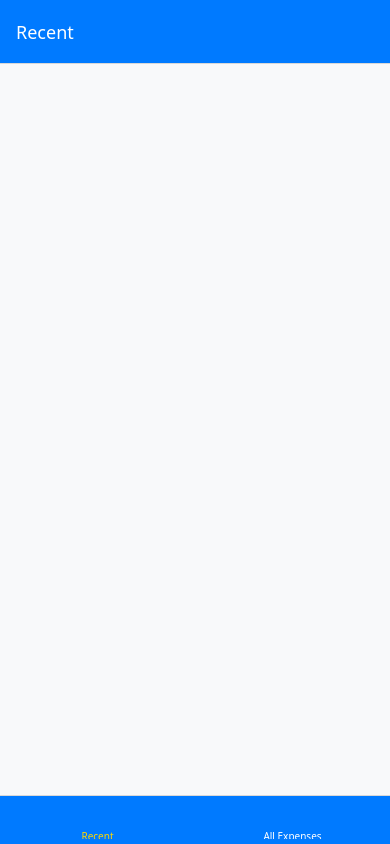
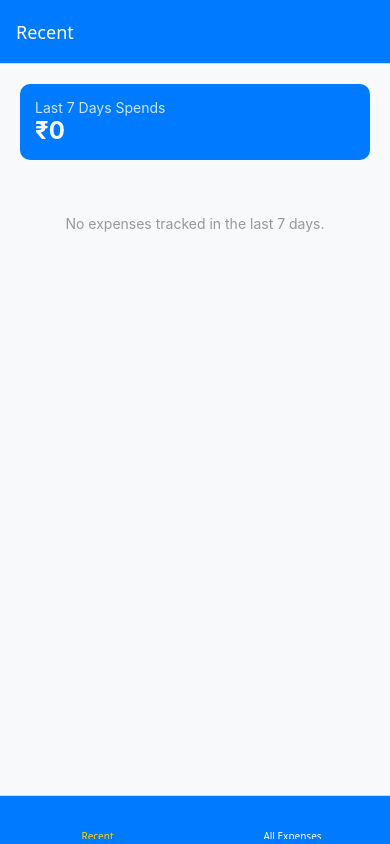
Before and after one commit to samarth-ambure/My-Expense-Tracker, a React Native app: screen /RecentExpenses in a window 390 px wide. Built offline with nearby package versions, Linux system fonts and the light colour scheme; some icons are missing.

Commit message:
add 7-day total summary card to Recent Expenses screen

```diff
--- a/screens/AllExpenses.js
+++ b/screens/AllExpenses.js
@@ -3,6 +3,7 @@ import { View, FlatList, StyleSheet, Text } from 'react-native';
 import { useIsFocused } from '@react-navigation/native';
 import { getExpensesFromStorage, saveExpensesToStorage } from '../utils/storage';
 import { ExpenseItem } from '../components/ExpenseItem';
+import { Alert } from 'react-native';
 
 export default function AllExpenses() {
   const [expenses, setExpenses] = useState([]);
@@ -26,12 +27,31 @@ export default function AllExpenses() {
     await saveExpensesToStorage(updatedList);
   }
 
+  async function deleteHandler(id) {
+  Alert.alert(
+    "Delete Expense",
+    "Are you sure you want to delete this record?",
+    [
+      { text: "No", style: "cancel" },
+      {
+        text: "Yes, Delete",
+        style: "destructive",
+        onPress: async () => {
+          const updatedList = expenses.filter(item => item.id !== id);
+          setExpenses(updatedList);
+          await saveExpensesToStorage(updatedList);
+        }
+      }
+    ]
+  );
+}
+
   const total = expenses.reduce((sum, item) => sum + parseFloat(item.amount || 0), 0);
 
   return (
     <View style={styles.container}>
       <View style={styles.infoCard}>
-        <Text style={styles.text}>Total Historical Spending</Text>
+        <Text style={styles.text}>Monthly Spends</Text>
         <Text style={styles.total}>₹{total.toLocaleString('en-IN')}</Text>
       </View>
       <FlatList
--- a/screens/RecentExpenses.js
+++ b/screens/RecentExpenses.js
@@ -1,5 +1,5 @@
 import React, { useEffect, useState } from 'react';
-import { View, FlatList, StyleSheet } from 'react-native';
+import { View, FlatList, StyleSheet, Text, Alert } from 'react-native';
 import { useIsFocused } from '@react-navigation/native';
 import { getExpensesFromStorage, saveExpensesToStorage } from '../utils/storage';
 import { ExpenseItem } from '../components/ExpenseItem';
@@ -19,33 +19,61 @@ export default function RecentExpenses() {
     setExpenses(data);
   }
 
-  // FIXED: Added the delete logic here
   async function deleteHandler(id) {
-    const updatedList = expenses.filter(item => item.id !== id);
-    setExpenses(updatedList);
-    await saveExpensesToStorage(updatedList);
+    Alert.alert(
+      "Delete Expense",
+      "Are you sure you want to delete this record?",
+      [
+        { text: "No", style: "cancel" },
+        {
+          text: "Yes, Delete",
+          style: "destructive",
+          onPress: async () => {
+            const updatedList = expenses.filter(item => item.id !== id);
+            setExpenses(updatedList);
+            await saveExpensesToStorage(updatedList);
+          }
+        }
+      ]
+    );
   }
 
-  const recent = expenses.filter(exp => {
+  // Filter logic: Only items from the last 7 days
+  const recentExpenses = expenses.filter(exp => {
     const today = new Date();
-    const expDate = new Date(parseInt(exp.id));
-    const diff = (today - expDate) / (1000 * 60 * 60 * 24);
-    return diff <= 7;
+    const expDate = new Date(exp.date);
+    const diffInDays = (today - expDate) / (1000 * 60 * 60 * 24);
+    return diffInDays <= 7;
   });
+
+  const recentTotal = recentExpenses.reduce((sum, item) => sum + parseFloat(item.amount || 0), 0);
 
   return (
     <View style={styles.container}>
+      {/* Matches AllExpenses Styling */}
+      <View style={styles.infoCard}>
+        <Text style={styles.text}>Last 7 Days Spends</Text>
+        <Text style={styles.total}>₹{recentTotal.toLocaleString('en-IN')}</Text>
+      </View>
+
       <FlatList
-        data={recent}
+        data={recentExpenses}
         keyExtractor={(item) => item.id}
         renderItem={({item}) => (
-          <ExpenseItem item={item} onDelete={deleteHandler} /> // FIXED: Passing onDelete
+          <ExpenseItem item={item} onDelete={deleteHandler} />
         )}
+        ListEmptyComponent={
+          <Text style={styles.emptyText}>No expenses tracked in the last 7 days.</Text>
+        }
       />
     </View>
   );
 }
 
 const styles = StyleSheet.create({
-  container: { flex: 1, padding: 20, backgroundColor: '#F8F9FA' }
+  container: { flex: 1, padding: 20, backgroundColor: '#F8F9FA' },
+  infoCard: { backgroundColor: '#007AFF', padding: 15, borderRadius: 10, marginBottom: 15 },
+  text: { color: 'white', opacity: 0.8 },
+  total: { color: 'white', fontSize: 24, fontWeight: 'bold' },
+  emptyText: { textAlign: 'center', marginTop: 40, color: '#999' }
 });
```
